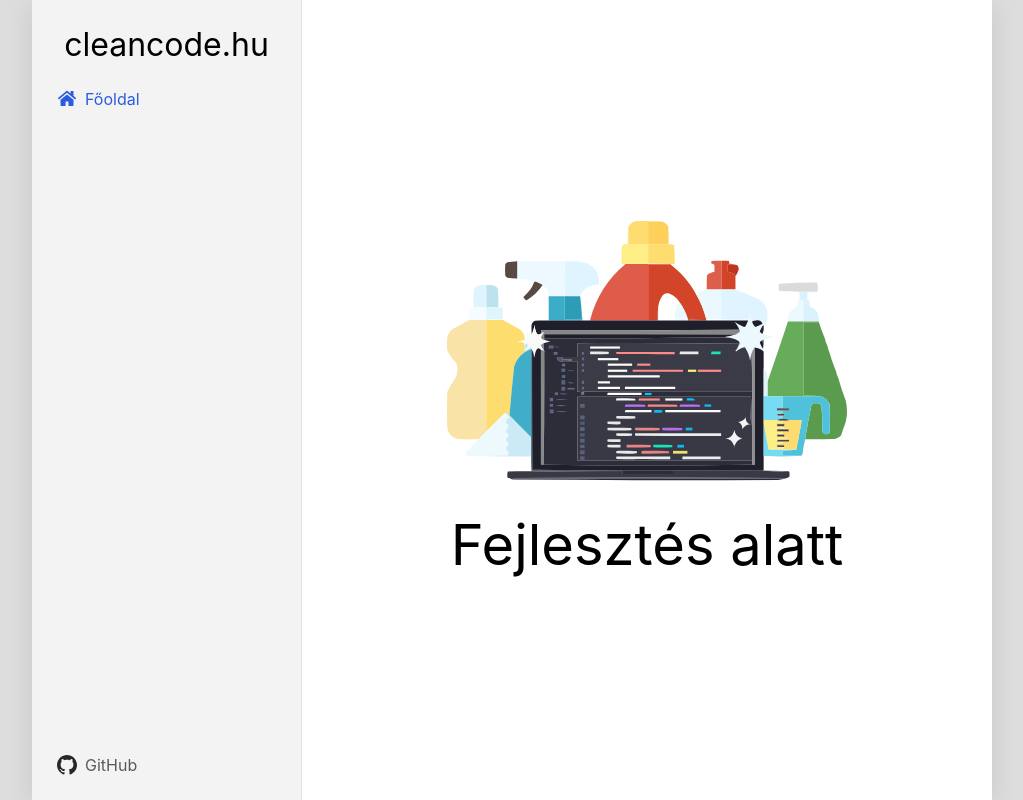
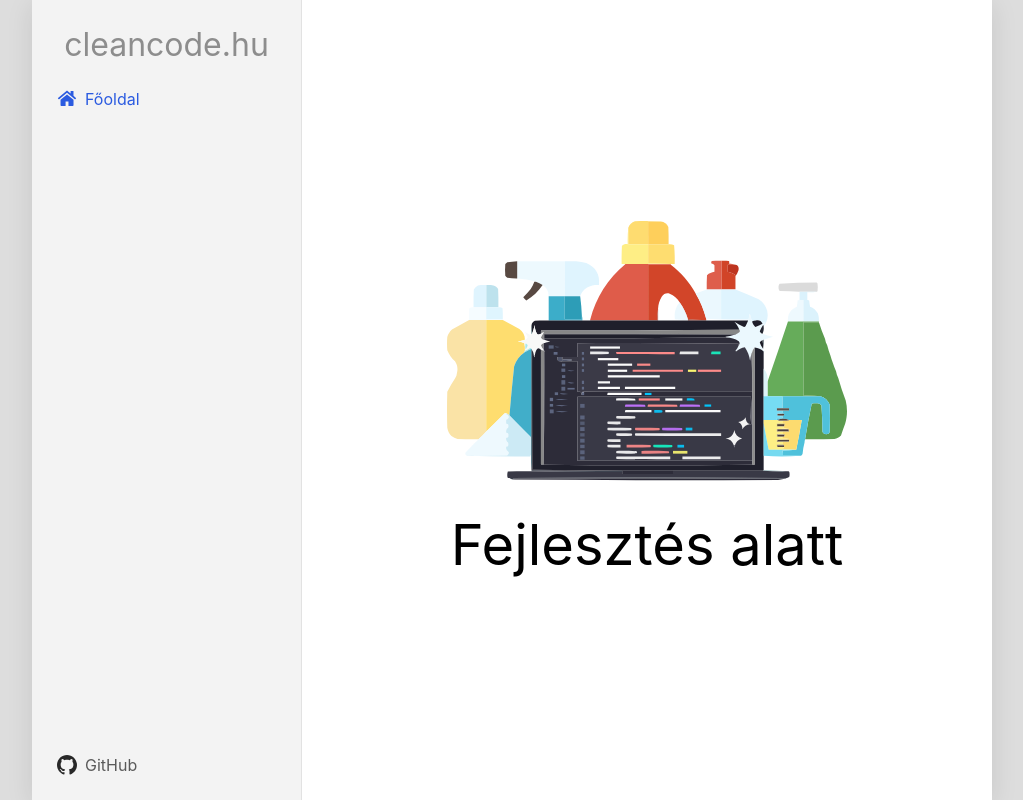
Before and after one commit to balazspeczeli/cleancode-hu, a Next.js app: page / in a window 1280 px wide. Shown: the whole page, without its empty margins (128-1151 px from the left). Built offline with nearby package versions, Linux system fonts and the light colour scheme.

Commit message:
Update styles

```diff
--- a/src/components/Sidebar/Sidebar.module.scss
+++ b/src/components/Sidebar/Sidebar.module.scss
@@ -12,6 +12,7 @@
   border-right: 1px solid var(--color-sidebar-border);
 
   .title {
+    color: #8d8d8d;
     font-weight: 400;
     font-size: 2rem;
     text-align: center;
--- a/src/styles.scss
+++ b/src/styles.scss
@@ -8,13 +8,14 @@
   --color-sidebar-border: #e2e2e2;
 }
 
-html,
 body {
   padding: 0;
   margin: 0;
   font-family: -apple-system, BlinkMacSystemFont, Segoe UI, Roboto, Oxygen,
     Ubuntu, Cantarell, Fira Sans, Droid Sans, Helvetica Neue, sans-serif;
   background-color: var(--color-background);
+  color: var(--color-text);
+  overflow-y: scroll;
 }
 
 * {
```
